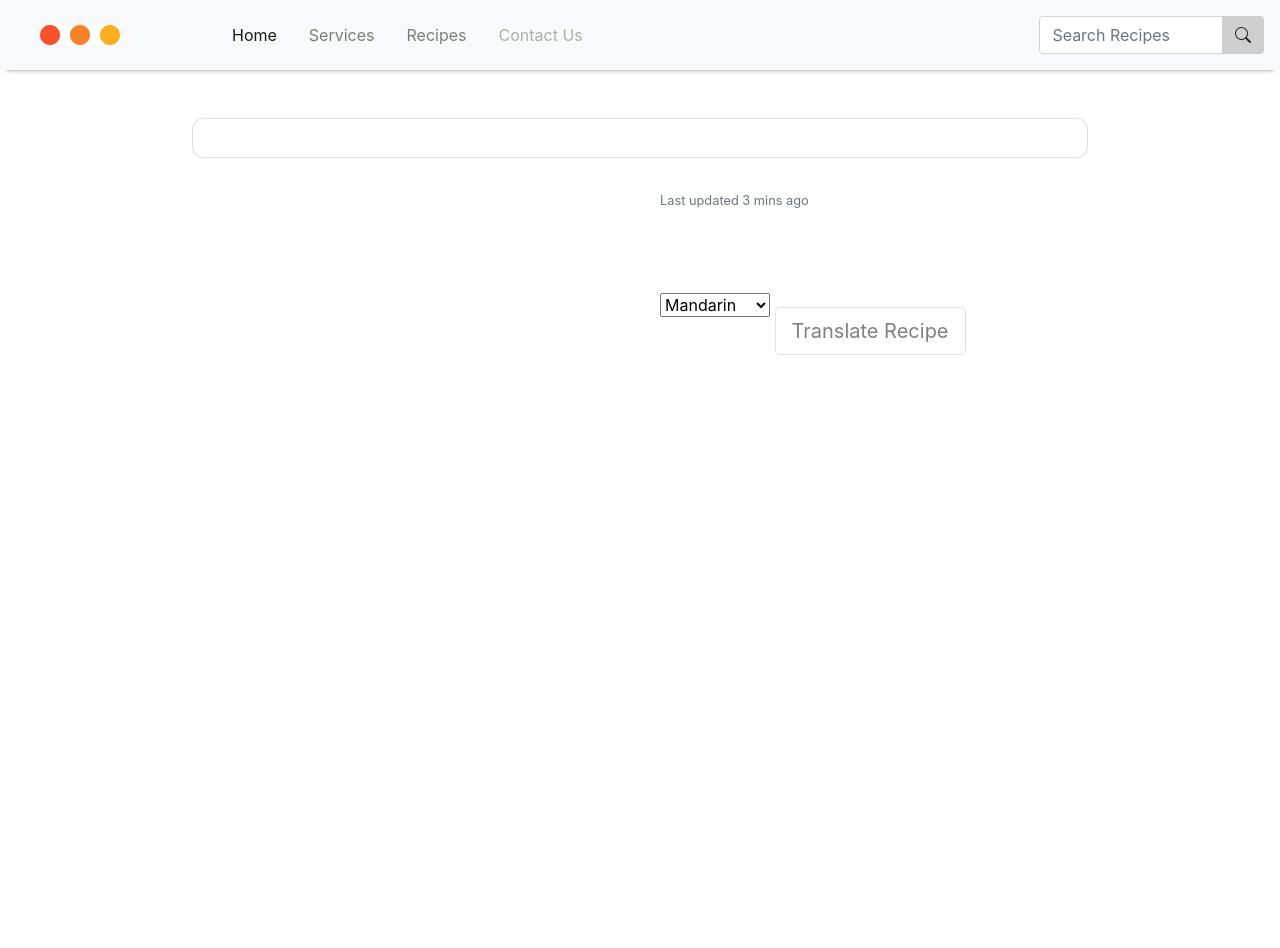
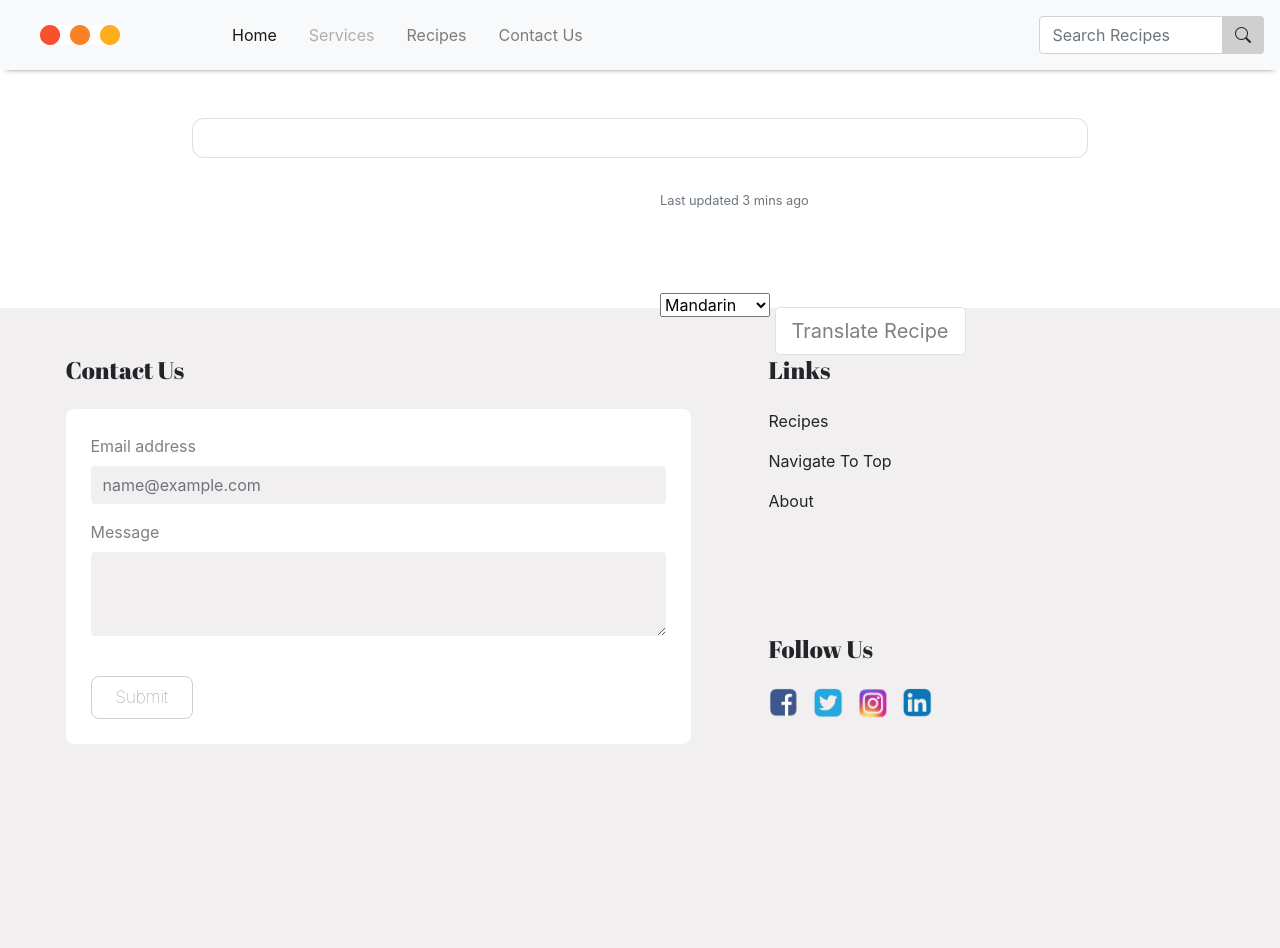
Before and after one commit to Fi-OD/ApiProjectGroup, a plain HTML site: page recipes.html in a window 1280 px wide. Before the commit the page ends 800 px from the top, so only its background shows below. Drawn offline with nearby package versions, Linux system fonts and the light colour scheme.

Commit message:
Added styling to page

```diff
--- a/recipes.html
+++ b/recipes.html
@@ -23,16 +23,16 @@
         <div class="collapse navbar-collapse ml-5" id="navbarNav">
           <ul class="navbar-nav">
             <li class="nav-item active mx-2">
-              <a class="nav-link" href="#">Home <span class="sr-only">(current)</span></a>
+              <a class="nav-link" href="index.html">Home <span class="sr-only">(current)</span></a>
             </li>
             <li class="nav-item mx-2">
-              <a class="nav-link" href="#">Services</a>
+              <a class="nav-link disabled" href="#services" aria-disabled="true">Services</a>
             </li>
             <li class="nav-item mx-2">
-              <a class="nav-link" href="#">Recipes</a>
+              <a class="nav-link" href="recipes.html">Recipes</a>
             </li>
             <li class="nav-item mx-2">
-              <a class="nav-link disabled" href="#" tabindex="-1" aria-disabled="true">Contact Us</a>
+              <a class="nav-link" href="#contact" tabindex="-1">Contact Us</a>
             </li>
           </ul>
         </div>
@@ -69,6 +69,43 @@
       </div>
 
 
+      <!-- Footer -->
+    <div class="jumbotron row" id="contact" style="height: 80vh; background: #F1EFEF; padding: 0px; margin-top: 150px; margin-bottom: 0px;">
+      <form class="col-6 py-5" style="margin-left: 5%;" id="email_form">
+        <h4 class="display-5 mb-4" style="font-family: 'Abril Fatface';">Contact Us</h4>
+        <div style="background-color: white; padding: 25px; border-radius: 8px;">
+          <div class="mb-3">
+            <label for="FormControlInput1" class="form-label" style="color: grey">Email address</label>
+            <input type="email" class="form-control" id="emailAddress" placeholder="name@example.com" style="border: 8px; background-color: #F1EFEF;">
+          </div>
+          <div class="mb-3">
+            <label for="FormControlTextarea1" class="form-label" style="color: grey">Message</label>
+            <textarea class="form-control" id="message" rows="3" style="border: 8px; background-color: #F1EFEF;"></textarea>
+          </div>
+          <button class="btn btn-lg mt-4 px-4" id="emailSubmit" role="button" style="font-weight: 100; background: transparent; font-size: 17px; color: grey; border-radius: 8px; border: 1px solid #cfcfcf;">
+            Submit
+          </button>
+
+        </div>
+
+      </form>
+
+      <div class="col-4 ml-5 py-5">
+        <h4 class="display-5 mb-4" style="font-family: 'Abril Fatface';">Links</h4>
+        <a href="recipes.html"><p>Recipes</p></a>
+        <a href="#"><p>Navigate To Top</p></a>
+        <a href="#"><p>About</p></a>
+        <h4 class="display-5" style="font-family: 'Abril Fatface'; margin-top: 30%;">Follow Us</h4>
+        <div class="py-3">
+          <a href="#"><img src="assets/images/fb.png" style="width: 30px; height: 30px; margin-right: 10px;"></a>
+          <a href="#"><img src="assets/images/tt.png" style="width: 30px; height: 30px; margin-right: 10px;"></a>
+          <a href="#"><img src="assets/images/in.png" style="width: 30px; height: 30px; margin-right: 10px;"></a>
+          <a href="#"><img src="assets/images/Lin.png" style="width: 30px; height: 30px; margin-right: 10px;"></a>
+        </div>
+      </div>
+  </div>
+
+
 
 
   <!-- Moment.js -->
```
Also changed, not shown: index.html (+13 -13 lines).
